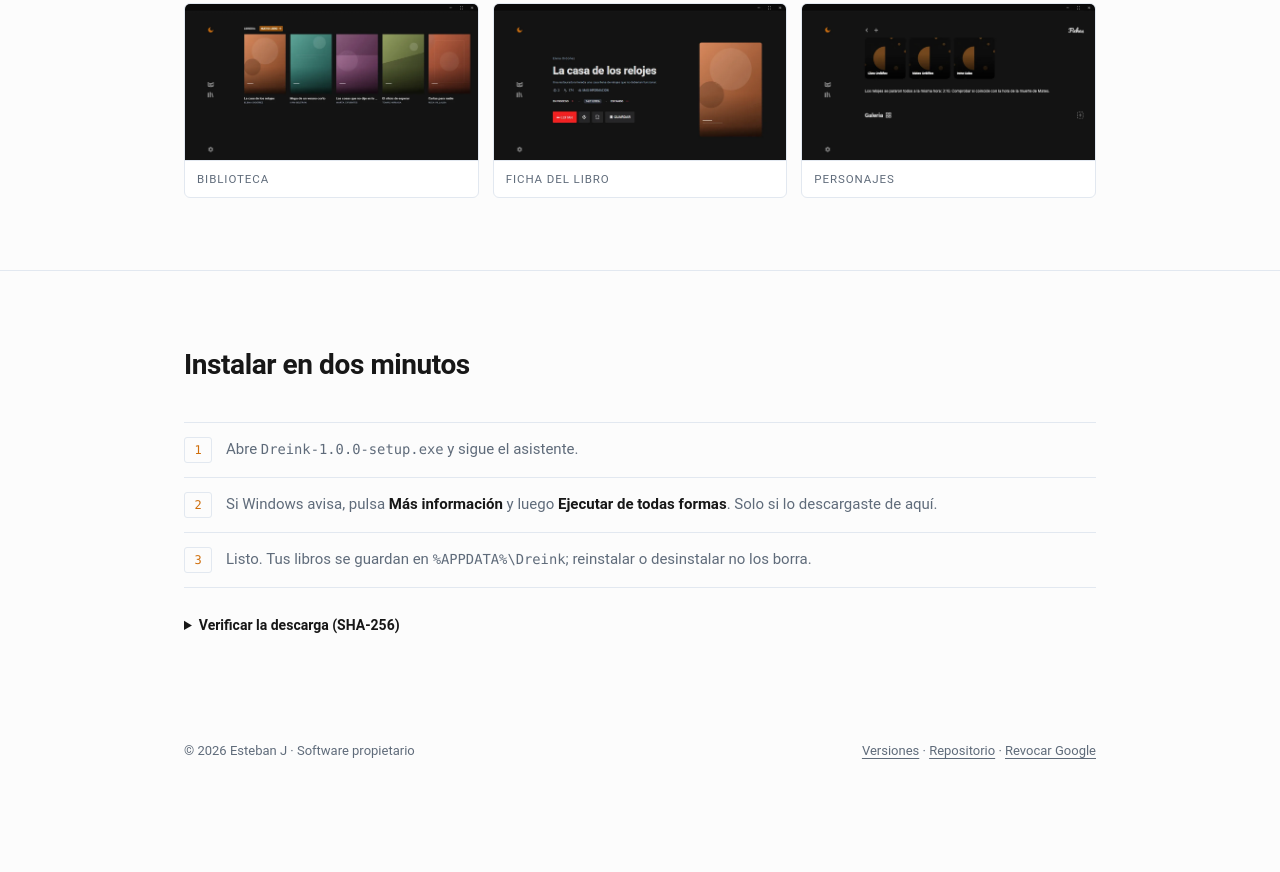
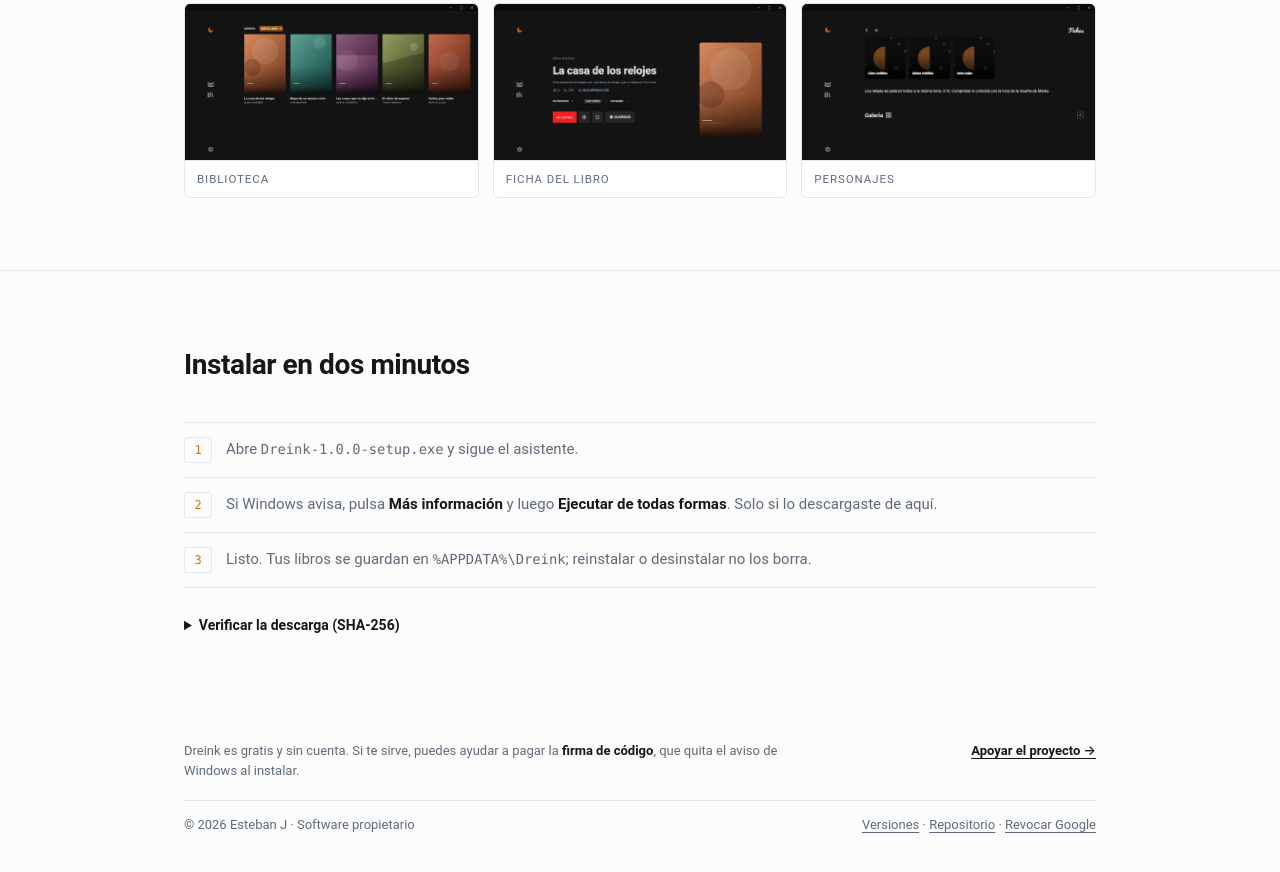
Before and after one commit to dreinkapp/dreinkapp.github.io, a plain HTML site: page index.html in a window 1280 px wide. Shown: the part 1609-2481 px from the top of the page. Before the commit the page ends 2418 px from the top, so only its background shows below. Drawn offline with Linux system fonts and the light colour scheme.

Commit message:
Enlace de apoyo con PayPal

```diff
--- a/index.html
+++ b/index.html
@@ -750,7 +750,7 @@
             Dreink es gratis y sin cuenta. Si te sirve, puedes ayudar a pagar la
             <strong>firma de código</strong>, que quita el aviso de Windows al instalar.
           </p>
-          <a class="support-link" id="support-link" href="#" rel="noopener">Apoyar el proyecto →</a>
+          <a class="support-link" id="support-link" href="#" target="_blank" rel="noopener noreferrer">Apoyar el proyecto →</a>
         </div>
         <span>© 2026 Esteban J · Software propietario</span>
         <span>
@@ -774,7 +774,7 @@
         shortSize: '94,0 MiB',
         sha256: 'E7245641CAC33448466EC1C232B88A167C1A8B53F86EA344C7E36B47BB030A29',
         // Enlace de apoyo (paypal.me/... o ko-fi.com/...). Vacío = no se muestra.
-        apoyo: '',
+        apoyo: 'https://paypal.me/sebacred',
       };
 
       const { user, repo, version, file, size, shortSize, sha256 } = SITE;
```
